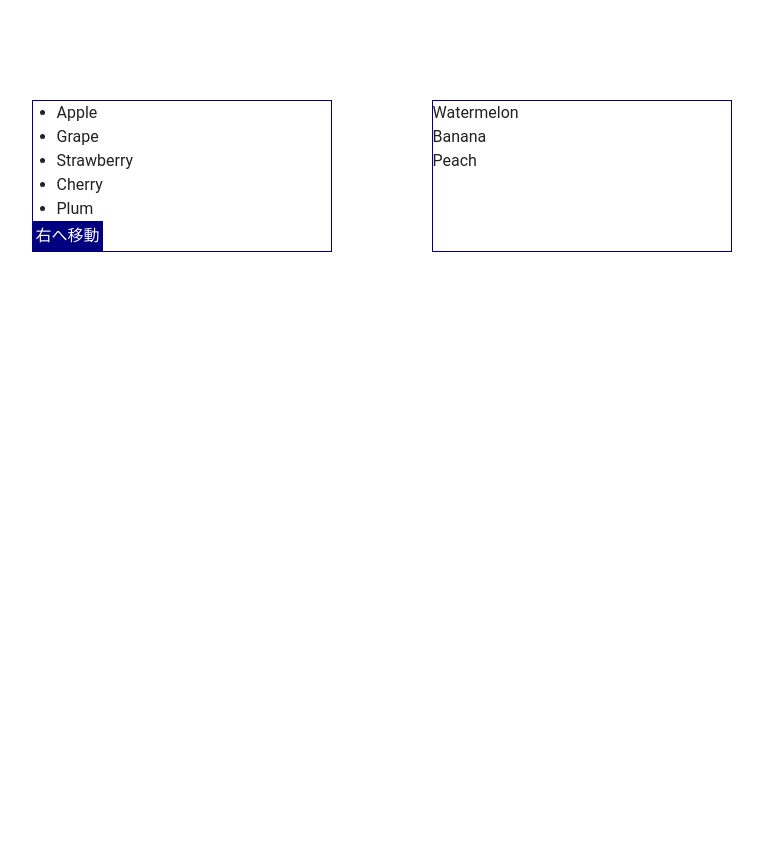
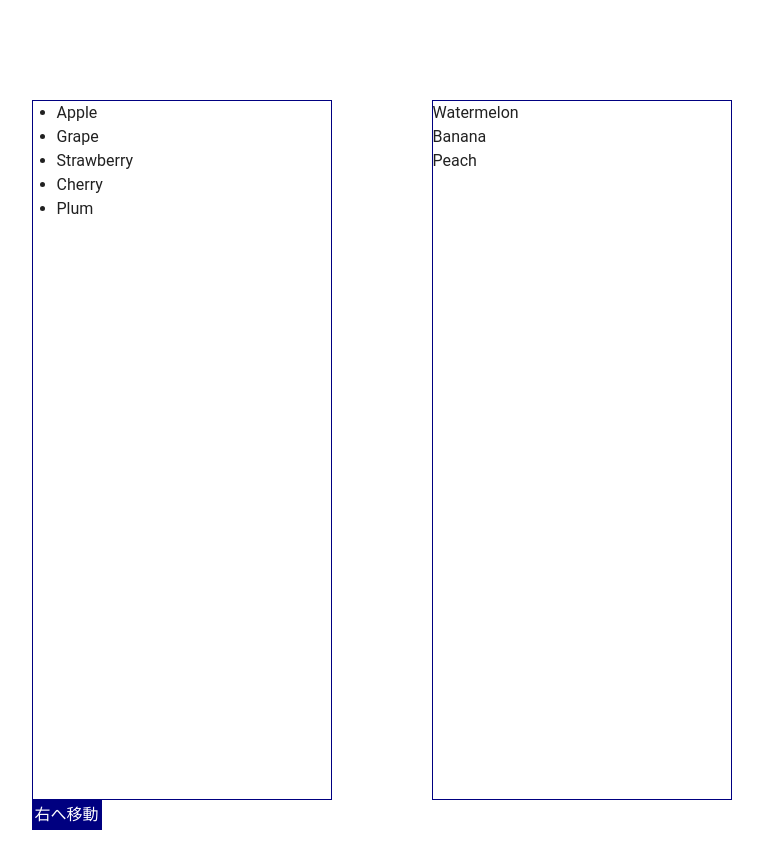
Before and after one commit to daxi0823/iimon_frontC, a Vue app: page / in a window 1280 px wide. Shown: the top 868 px of the page, without its empty margins (211-974 px from the left). Before the commit the page ends 800 px from the top, so only its background shows below. Built offline with nearby package versions, Linux system fonts and the light colour scheme; the HTML template or start-up script is replaced by a standard one.

Commit message:
home タグ修正

```diff
--- a/src/views/HomeView.vue
+++ b/src/views/HomeView.vue
@@ -1,9 +1,12 @@
 <template>
   <div class="mainWrapper">
-    <div class="leftBox">
-      <leftItems/>
+    <div class="leftWrapper">
+      <div class="leftBox">
+        <leftItems/>
+      </div>
       <input type="button" class="submitButton" @click="transferToRight" value="右へ移動">
     </div>
+
     <div class="rightBox">
       <rightItems/>
       <input type="text">
@@ -43,9 +46,14 @@ export default {
 
 }
 /* input部分 */
+.leftWrapper {
+  width: 300px;
+  height: 800px;
+}
 .leftBox, .rightBox{
+  width: 300px;
+  height: 700px;
   box-sizing: border-box;
-  width: 300px;
   border: 1px solid navy;
 
   align-items: center;
```
